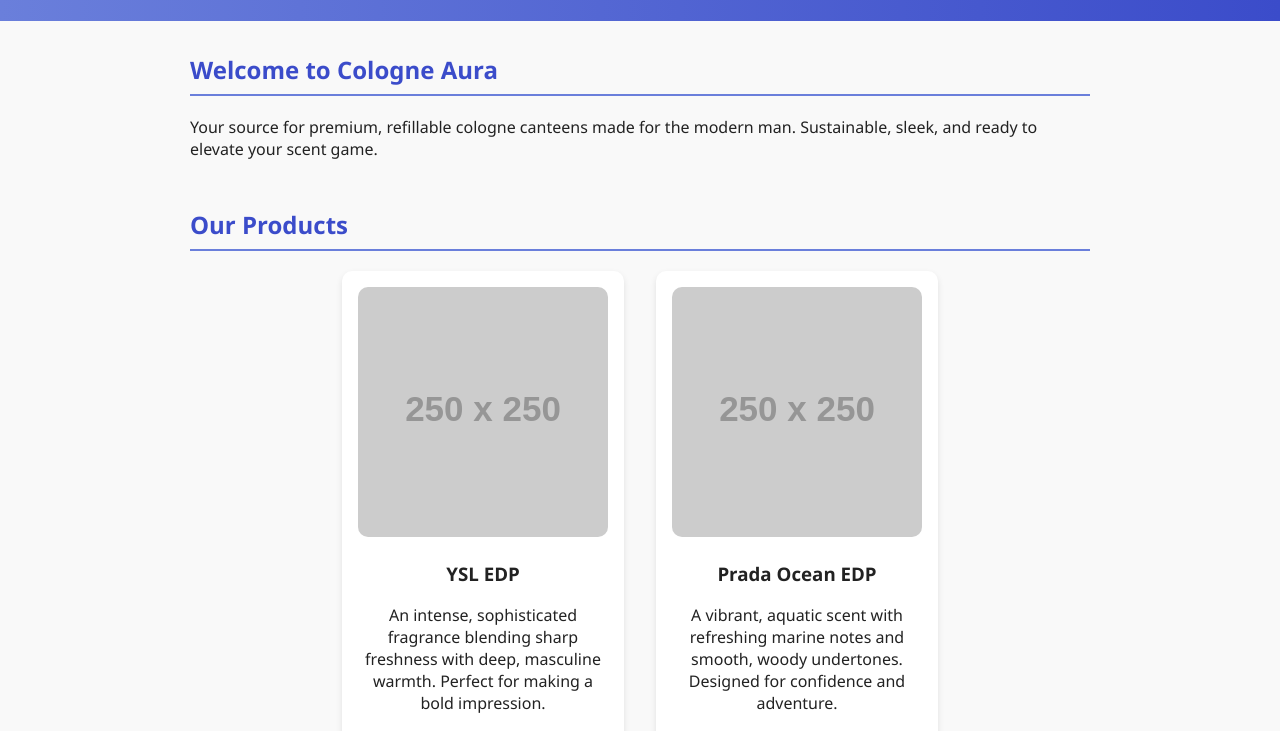
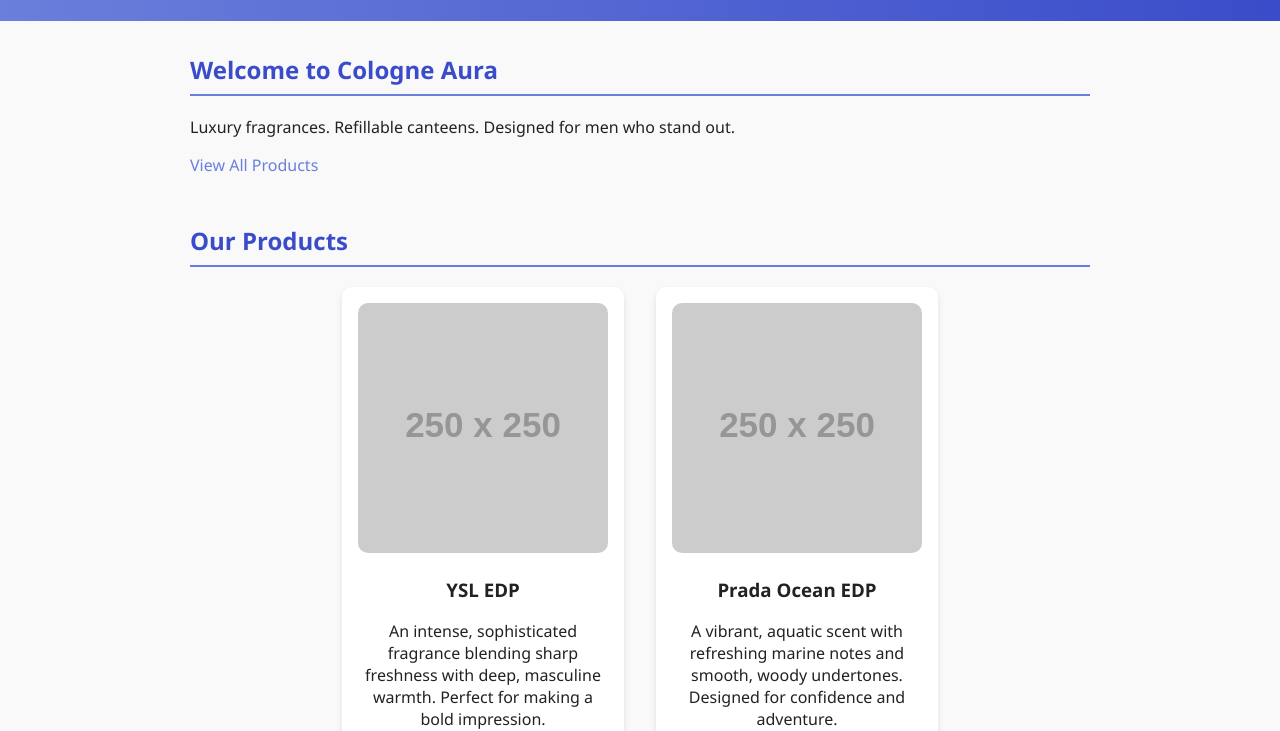
Before and after one commit to Mykel69/colongeaura, a plain HTML site: page index.html in a window 1280 px wide. Shown: the part 70-801 px from the top of the page. Drawn offline with Linux system fonts and the light colour scheme; placeholder pictures from the web are drawn by us.

Commit message:
Update index.html

```diff
--- a/index.html
+++ b/index.html
@@ -98,10 +98,11 @@
   <main>
     <section>
       <h2>Welcome to Cologne Aura</h2>
-      <p>Your source for premium, refillable cologne canteens made for the modern man. Sustainable, sleek, and ready to elevate your scent game.</p>
+      <p>Luxury fragrances. Refillable canteens. Designed for men who stand out.</p>
+      <p><a href="#products">View All Products</a></p>
     </section>
 
-    <section>
+    <section id="products">
       <h2>Our Products</h2>
       <div class="products">
         <div class="product">
@@ -112,7 +113,7 @@
         <div class="product">
           <img src="https://via.placeholder.com/250x250?text=Prada+Ocean" alt="" />
           <h3>Prada Ocean EDP</h3>
-          A vibrant, aquatic scent with refreshing marine notes and smooth, woody undertones. Designed for confidence and adventure.</p>
+          <p>A vibrant, aquatic scent with refreshing marine notes and smooth, woody undertones. Designed for confidence and adventure.</p>
         </div>
         <div class="product">
           <img src="https://via.placeholder.com/250x250?text=Midnight+Ember" alt="" />
```
